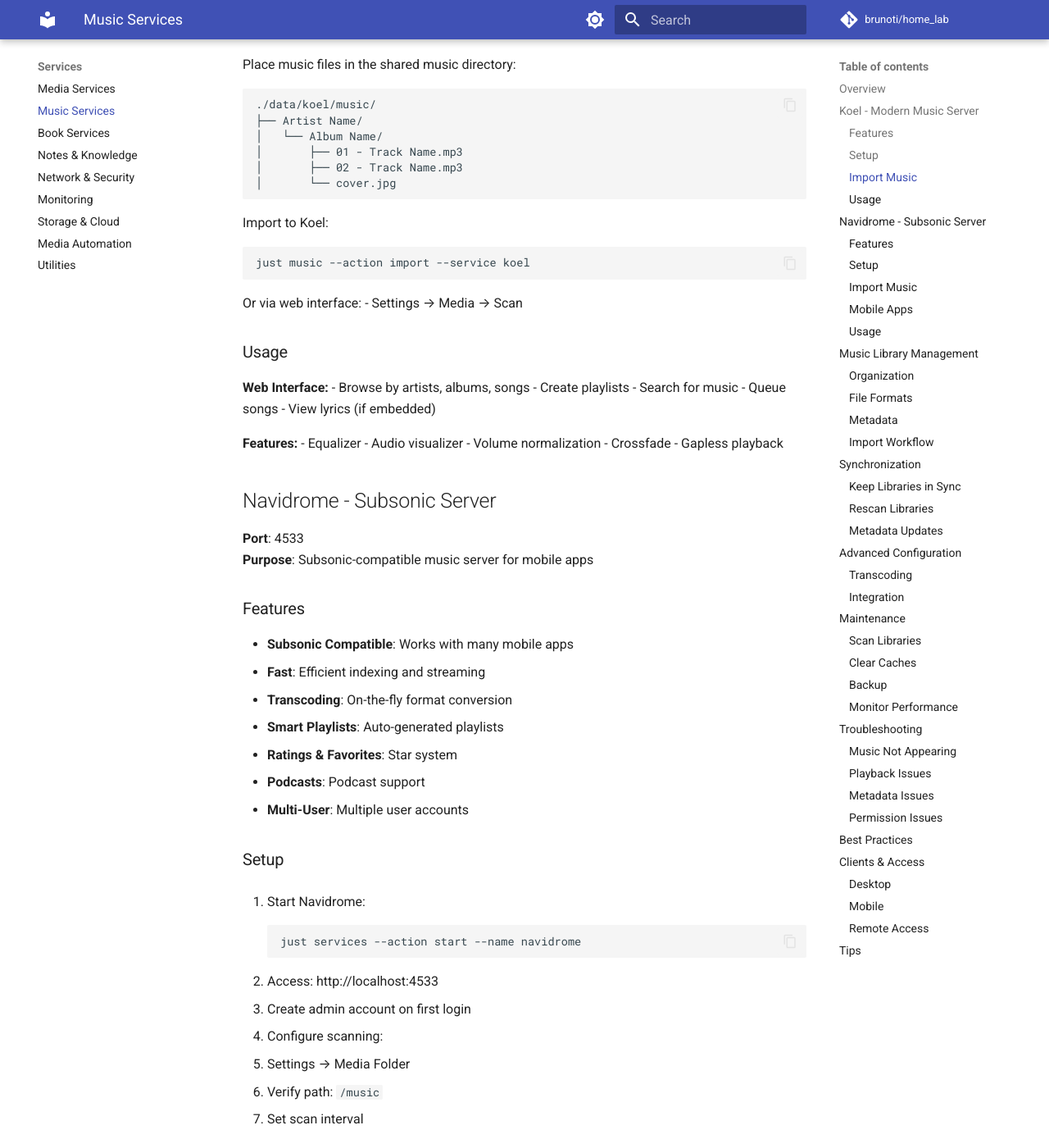
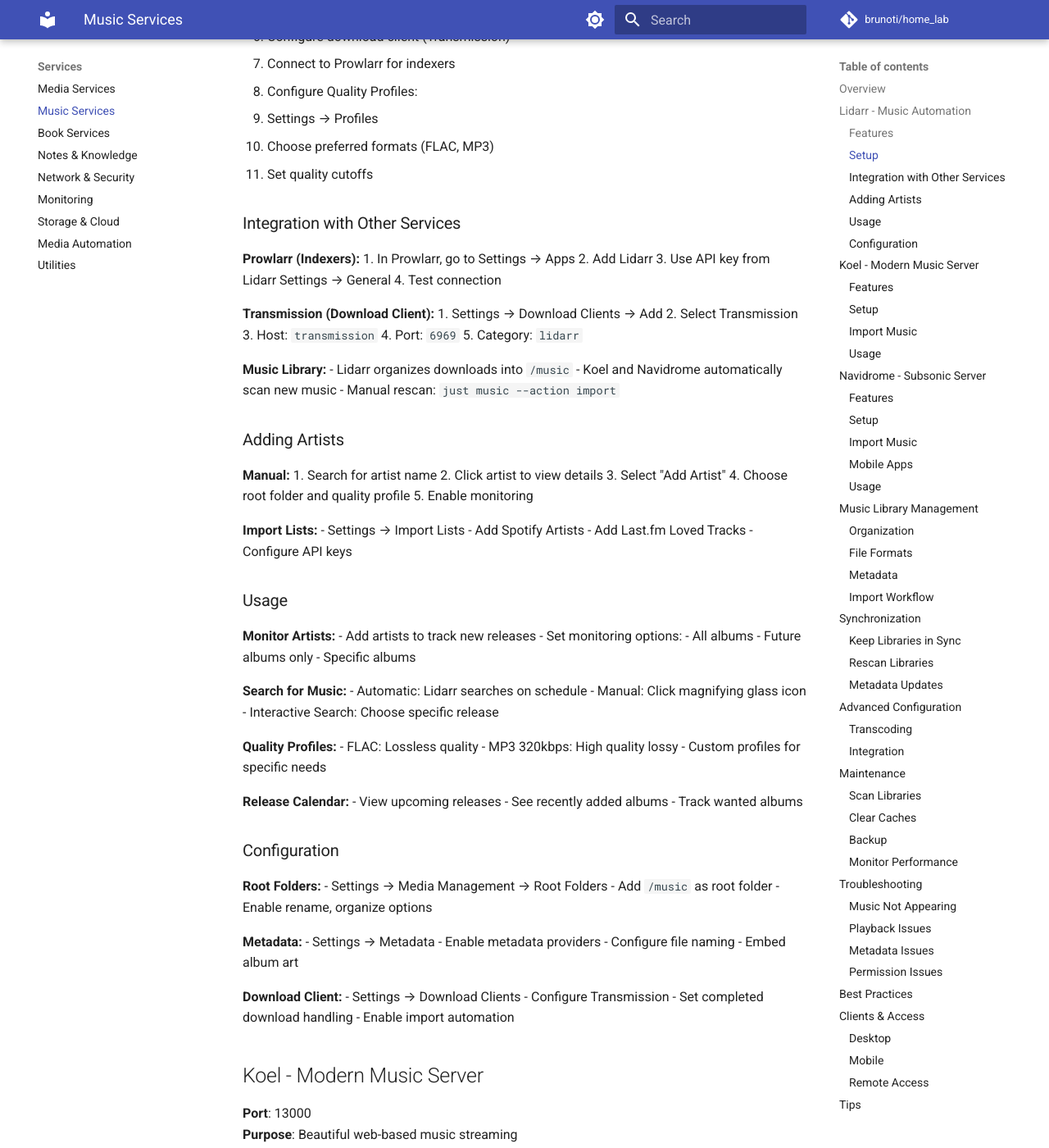
Before and after one commit to brunoti/home_lab, an MkDocs documentation site: the page built from docs/services/music.md, in a window 1280 px wide and 1400 px high, scrolled down 1313 px. Shown: the whole window at 82% size. Built offline with MkDocs 1.6.1 and Material for MkDocs 9.7.7, drawn with Linux system fonts in a browser that asks for light colours; comment, search, counter and statistics services are not loaded; some of the changed text lies outside the part shown.

Commit message:
Add Lidarr service integration
Co-authored-by: brunoti <6011421+brunoti@users.noreply.github.com>

````diff
--- a/docs/services/music.md
+++ b/docs/services/music.md
@@ -4,12 +4,127 @@ Documentation for music streaming services in the home lab.
 
 ## Overview
 
-The home lab includes two complementary music servers:
+The home lab includes three complementary music services:
 
 1. **Koel**: Modern, beautiful web interface for desktop use
 2. **Navidrome**: Subsonic-compatible for mobile apps
+3. **Lidarr**: Automated music management and acquisition
 
-Both services share the same music library with independent metadata caches.
+Koel and Navidrome share the same music library with independent metadata caches, while Lidarr automates the download and organization of music.
+
+## Lidarr - Music Automation
+
+**Port**: 8686
+**Purpose**: Automated music management and acquisition
+
+### Features
+
+- **Automated Downloads**: Automatically download music releases
+- **Quality Management**: Set preferred quality profiles
+- **Artist Monitoring**: Track your favorite artists
+- **Release Calendar**: See upcoming releases
+- **Metadata Management**: Automatic tagging and organization
+- **Integration**: Works with Transmission, Prowlarr
+- **Notifications**: Get notified of new releases
+- **Import Lists**: Import artists from Spotify, Last.fm
+
+### Setup
+
+1. Start Lidarr:
+```bash
+just services --action start --name lidarr
+```
+
+2. Access: http://localhost:8686
+
+3. Initial Configuration:
+   - Complete setup wizard
+   - Set root music folder: `/music`
+   - Configure download client (Transmission)
+   - Connect to Prowlarr for indexers
+
+4. Configure Quality Profiles:
+   - Settings → Profiles
+   - Choose preferred formats (FLAC, MP3)
+   - Set quality cutoffs
+
+### Integration with Other Services
+
+**Prowlarr (Indexers):**
+1. In Prowlarr, go to Settings → Apps
+2. Add Lidarr
+3. Use API key from Lidarr Settings → General
+4. Test connection
+
+**Transmission (Download Client):**
+1. Settings → Download Clients → Add
+2. Select Transmission
+3. Host: `transmission`
+4. Port: `6969`
+5. Category: `lidarr`
+
+**Music Library:**
+- Lidarr organizes downloads into `/music`
+- Koel and Navidrome automatically scan new music
+- Manual rescan: `just music --action import`
+
+### Adding Artists
+
+**Manual:**
+1. Search for artist name
+2. Click artist to view details
+3. Select "Add Artist"
+4. Choose root folder and quality profile
+5. Enable monitoring
+
+**Import Lists:**
+- Settings → Import Lists
+- Add Spotify Artists
+- Add Last.fm Loved Tracks
+- Configure API keys
+
+### Usage
+
+**Monitor Artists:**
+- Add artists to track new releases
+- Set monitoring options:
+  - All albums
+  - Future albums only
+  - Specific albums
+
+**Search for Music:**
+- Automatic: Lidarr searches on schedule
+- Manual: Click magnifying glass icon
+- Interactive Search: Choose specific release
+
+**Quality Profiles:**
+- FLAC: Lossless quality
+- MP3 320kbps: High quality lossy
+- Custom profiles for specific needs
+
+**Release Calendar:**
+- View upcoming releases
+- See recently added albums
+- Track wanted albums
+
+### Configuration
+
+**Root Folders:**
+- Settings → Media Management → Root Folders
+- Add `/music` as root folder
+- Enable rename, organize options
+
+**Metadata:**
+- Settings → Metadata
+- Enable metadata providers
+- Configure file naming
+- Embed album art
+
+**Download Client:**
+- Settings → Download Clients
+- Configure Transmission
+- Set completed download handling
+- Enable import automation
 
 ## Koel - Modern Music Server
 
@@ -407,7 +522,7 @@ just services --action restart --name navidrome
 
 ## Tips
 
-1. **Choose Service**: Koel for desktop, Navidrome for mobile
+1. **Choose Service**: Koel for desktop, Navidrome for mobile, Lidarr for automation
 2. **Organize First**: Good structure saves time
 3. **Tag Music**: Proper metadata crucial
 4. **Use Lossless**: FLAC when possible
@@ -415,3 +530,4 @@ just services --action restart --name navidrome
 6. **Monitor Storage**: Track disk usage
 7. **Update Services**: Keep software current
 8. **Test Apps**: Try different mobile clients
+9. **Automate Wisely**: Configure Lidarr quality profiles carefully
````
Also changed, not shown: README.md (+6 -5 lines), services/lidarr/README.md (added, +39 -0 lines), 2 other files.
